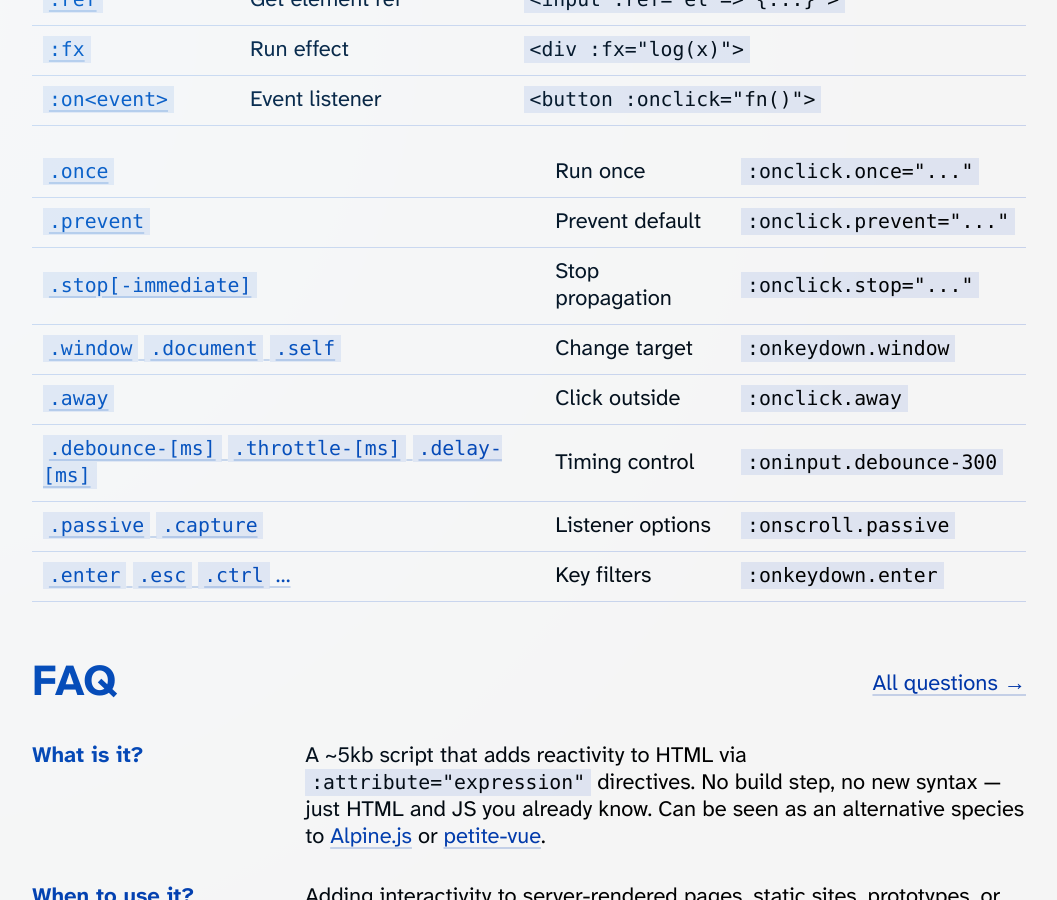
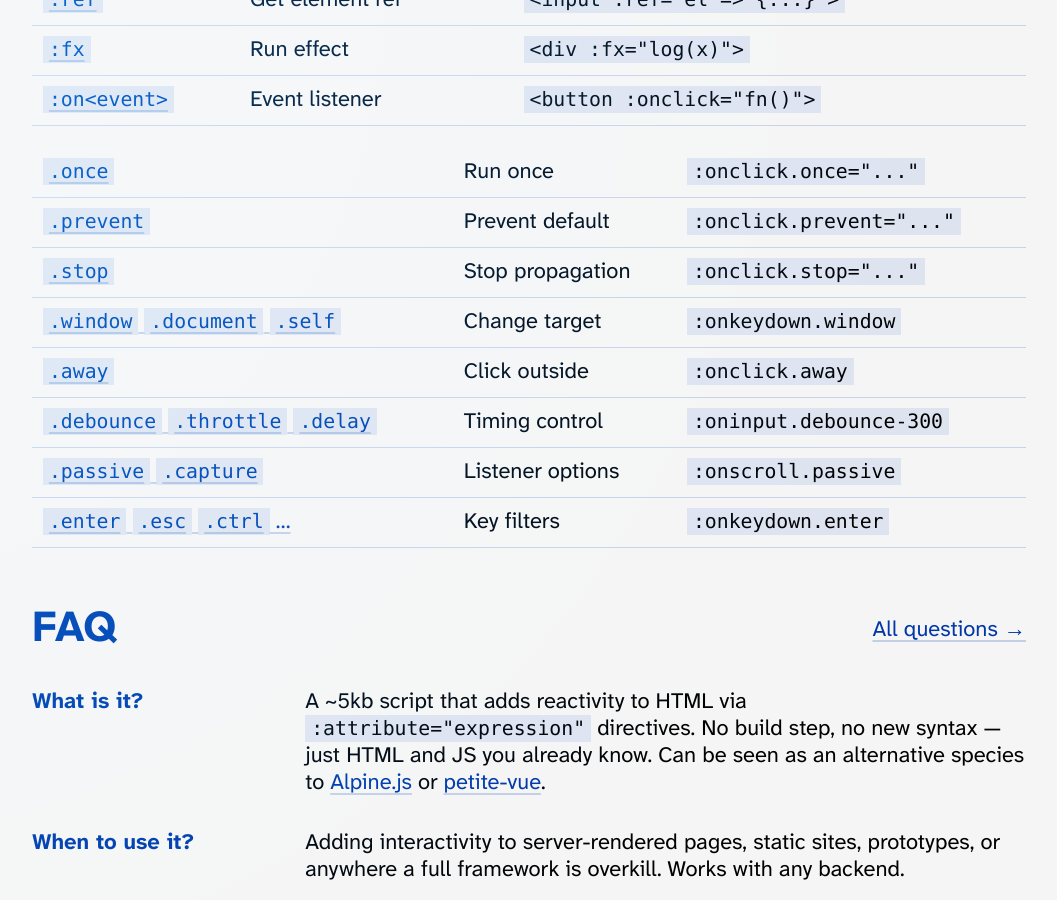
Before and after one commit to dy/sprae, a Jekyll site: the page built from index.md, in a window 1280 px wide and 900 px high, scrolled down 1980 px. Shown: the whole window, without its empty margins (210-1267 px from the left). Built offline with Jekyll 4.4.1, drawn with Linux system fonts in a browser that asks for light colours; our own code applies the rules of GitHub Pages for plain Markdown files.

Commit message:
Update index.md

```diff
--- a/index.md
+++ b/index.md
@@ -79,10 +79,10 @@
 |----------|-------------|---------|
 | [`.once`](docs#once) | Run once | `:onclick.once="..."` |
 | [`.prevent`](docs#prevent-stop-stop-immediate) | Prevent default | `:onclick.prevent="..."` |
-| [`.stop[-immediate]`](docs#prevent-stop-stop-immediate) | Stop propagation | `:onclick.stop="..."` |
+| [`.stop`](docs#prevent-stop-stop-immediate) | Stop propagation | `:onclick.stop="..."` |
 | [`.window` `.document` `.self`](docs#window-document-body-parent-self) | Change target | `:onkeydown.window` |
 | [`.away`](docs#away) | Click outside | `:onclick.away` |
-| [`.debounce-[ms]` `.throttle-[ms]` `.delay-[ms]`](docs#debounce) | Timing control | `:oninput.debounce-300` |
+| [`.debounce` `.throttle` `.delay`](docs#debounce) | Timing control | `:oninput.debounce-300` |
 | [`.passive` `.capture`](docs#passive-capture) | Listener options | `:onscroll.passive` |
 | [`.enter` `.esc` `.ctrl` ...](docs#key-filters) | Key filters | `:onkeydown.enter` |
 
```
